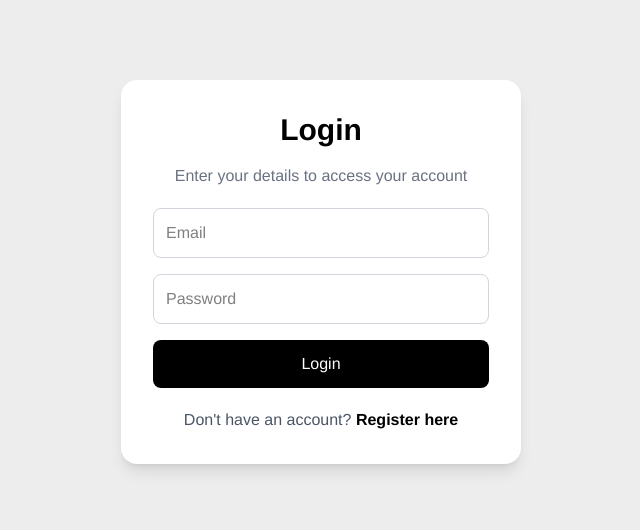
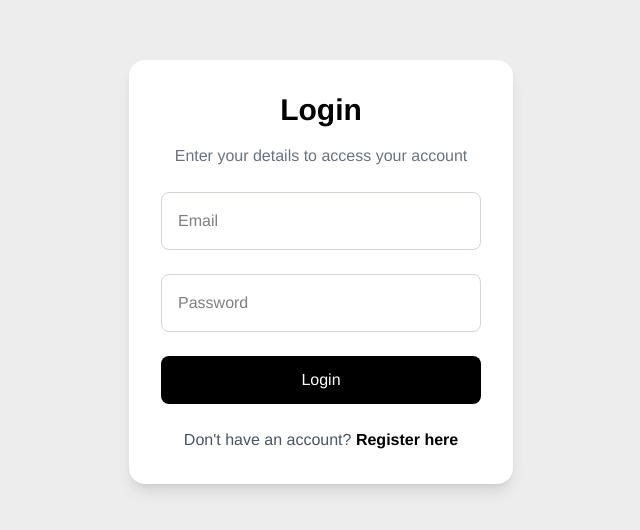
Before and after one commit to NofilHafeez/realtime-chat-app, a React (Vite) app in the folder frontend/: page / in a window 1280 px wide. Shown: the part 128-658 px from the top of the page, without its empty margins (319-959 px from the left). Built offline with nearby package versions, Linux system fonts and the light colour scheme; no server answers; a web font is replaced by a local one.

Commit message:
Optimized it

```diff
--- a/frontend/src/page/LoginPage.jsx
+++ b/frontend/src/page/LoginPage.jsx
@@ -8,10 +8,8 @@ const LoginPage = () => {
   const { setUser, fetchUser } = useContext(AuthContext); // ✅ Use AuthContext
   const [message, setMessage] = useState(null);
   const [credentials, setCredentials] = useState({ email: "", password: "" });
+  const [loading, setLoading] = useState(false);  // To handle loading state
   const API_URL = import.meta.env.MODE === "development" ? "http://localhost:3000" : "https://confused-loraine-nofil-apps-6f553274.koyeb.app";
-
-
-
 
   const handleChange = (e) => {
     setCredentials({ ...credentials, [e.target.name]: e.target.value });
@@ -19,6 +17,7 @@ const LoginPage = () => {
 
   const handleLogin = useCallback(async (e) => {
     e.preventDefault();
+    setLoading(true); // Start loading state
     try {
       const response = await axios.post(`${API_URL}/api/auth/login`, credentials, {
         withCredentials: true, // Include cookies
@@ -27,14 +26,17 @@ const LoginPage = () => {
       if (response.data.success) {
         setMessage({ type: "success", text: response.data.success[0] });
 
+        // Await the fetchUser function to ensure data is fetched before redirect
         await fetchUser();
 
-        navigate("/chat-page"); // Redirect after login
+        navigate("/chat-page"); // Redirect after login and data fetch
       }
 
     } catch (error) {
       console.error("Error Logging In:", error);
-        setMessage({ type: "error", text: error.response?.data?.flash?.[0] || "Something went wrong" });
+      setMessage({ type: "error", text: error.response?.data?.flash?.[0] || "Something went wrong" });
+    } finally {
+      setLoading(false); // End loading state
     }
   });
 
@@ -42,27 +44,55 @@ const LoginPage = () => {
     <div className="flex items-center justify-center min-h-screen bg-[#ededed] relative">
       {/* Flash Message */}
       {message && (
-        <div className={`absolute top-0 px-4 py-2 rounded text-white ${message.type === "error" ? "bg-red-500" : "bg-green-500"}`}>
+        <div className={`absolute top-0 left-1/2 transform -translate-x-1/2 px-4 py-2 rounded text-white ${message.type === "error" ? "bg-red-500" : "bg-green-500"}`}>
           {message.text}
         </div>
       )}
 
-      <div className="w-[400px] bg-white shadow-lg rounded-2xl p-8 text-black">
-        <h2 className="text-3xl font-bold mb-4 text-center">Login</h2>
-        <p className="text-center text-gray-500 mb-5">Enter your details to access your account</p>
+      <div className="w-full max-w-sm bg-white shadow-lg rounded-2xl p-8 text-black">
+        <h2 className="text-3xl font-semibold mb-4 text-center">Login</h2>
+        <p className="text-center text-gray-500 mb-6">Enter your details to access your account</p>
 
-        <form onSubmit={handleLogin} className="flex flex-col gap-4">
-          <input type="email" name="email" placeholder="Email" className="border border-gray-300 p-3 rounded-lg outline-none focus:border-black" value={credentials.email} onChange={handleChange} required />
-          <input type="password" name="password" placeholder="Password" className="border border-gray-300 p-3 rounded-lg outline-none focus:border-black" value={credentials.password} onChange={handleChange} required />
+        <form onSubmit={handleLogin} className="flex flex-col gap-6">
+          <div className="relative">
+            <input
+              type="email"
+              name="email"
+              placeholder="Email"
+              className="w-full border border-gray-300 p-4 rounded-lg outline-none focus:ring-2 focus:ring-blue-500 transition duration-300"
+              value={credentials.email}
+              onChange={handleChange}
+              required
+            />
+          </div>
 
-          <button type="submit" className="bg-black text-white py-3 rounded-lg hover:bg-gray-900">
-            Login
+          <div className="relative">
+            <input
+              type="password"
+              name="password"
+              placeholder="Password"
+              className="w-full border border-gray-300 p-4 rounded-lg outline-none focus:ring-2 focus:ring-blue-500 transition duration-300"
+              value={credentials.password}
+              onChange={handleChange}
+              required
+            />
+          </div>
+
+          <button
+            type="submit"
+            className="w-full bg-black text-white py-3 rounded-lg hover:bg-gray-900 focus:outline-none focus:ring-4 focus:ring-black transition duration-300"
+            disabled={loading}
+          >
+            {loading ? "Logging in..." : "Login"}
           </button>
         </form>
 
-        <p className="text-center text-gray-600 mt-5">
+        <p className="text-center text-gray-600 mt-6">
           Don't have an account?{" "}
-          <span className="text-black font-bold cursor-pointer" onClick={() => navigate("/register-page")}>
+          <span
+            className="text-black font-semibold cursor-pointer hover:underline"
+            onClick={() => navigate("/register-page")}
+          >
             Register here
           </span>
         </p>
--- a/frontend/src/page/RegisterPage.jsx
+++ b/frontend/src/page/RegisterPage.jsx
@@ -1,17 +1,15 @@
-import React, { useState, useEffect, useContext } from "react";
+import React, { useState, useContext } from "react";
 import axios from "axios";
 import { useNavigate } from "react-router-dom";
 import { AuthContext } from "../context/AuthContext";
 
 const RegisterPage = () => {
     const { fetchUser } = useContext(AuthContext);
-    const [credentials, setCredentials] = useState({name: "", email: "", password: "" });
+    const [credentials, setCredentials] = useState({ name: "", email: "", password: "" });
     const [message, setMessage] = useState(null);
+    const [loading, setLoading] = useState(false);  // To handle loading state
     const navigate = useNavigate();
     const API_URL = import.meta.env.MODE === "development" ? "http://localhost:3000" : "https://confused-loraine-nofil-apps-6f553274.koyeb.app";
-
-
-
 
     const handleChange = (e) => {
         setCredentials({ ...credentials, [e.target.name]: e.target.value });
@@ -19,6 +17,7 @@ const RegisterPage = () => {
 
     const handleRegister = async (e) => {
         e.preventDefault();
+        setLoading(true);  // Start loading state
         try {
             const response = await axios.post(`${API_URL}/api/auth/register`, credentials, {
                 withCredentials: true,
@@ -27,8 +26,8 @@ const RegisterPage = () => {
             if (response.data.success) {
                 setMessage({ type: "success", text: response.data.success[0] });
 
-                await fetchUser(); // Wait for the user to be fetched
-                navigate('/');
+                await fetchUser();  // Wait for the user to be fetched
+                navigate('/');  // Navigate to home or login page
             }
         } catch (error) {
             console.error("Error registering:", error);
@@ -38,23 +37,26 @@ const RegisterPage = () => {
             } else {
                 setMessage({ type: "error", text: "Something went wrong, please try again" });
             }
+        } finally {
+            setLoading(false);  // End loading state
         }
     };
 
     return (
-        <div className="flex items-center justify-center min-h-screen relative bg-[#ededed]">
+        <div className="flex items-center justify-center min-h-screen bg-[#ededed] relative">
             {/* Display flash message */}
             {message && (
-                <div className={`absolute top-0 p-3 rounded mb-4
+                <div className={`absolute top-0 left-1/2 transform -translate-x-1/2 p-3 rounded mb-4
                   ${message.type === "error" ? "bg-red-500" : "bg-green-500"} text-white`}>
                     {message.text}
                 </div>
             )}
 
             <div className="w-full max-w-md bg-white p-8 rounded-2xl shadow-lg">
-                <h1 className="text-3xl font-bold text-center mb-6">Register</h1>
+                <h1 className="text-3xl font-semibold text-center mb-6">Create an Account</h1>
 
-                <form onSubmit={handleRegister} className="flex flex-col gap-4">
+                <form onSubmit={handleRegister} className="flex flex-col gap-6">
+                    <div className="relative">
                         <input
                             type="text"
                             name="name"
@@ -62,8 +64,11 @@ const RegisterPage = () => {
                             value={credentials.name}
                             onChange={handleChange}
                             required
-                        className="p-3 border border-gray-300 rounded-lg outline-none"
+                            className="w-full p-4 border border-gray-300 rounded-lg outline-none focus:ring-2 focus:ring-blue-500 transition"
                         />
+                    </div>
+
+                    <div className="relative">
                         <input
                             type="email"
                             name="email"
@@ -71,8 +76,11 @@ const RegisterPage = () => {
                             value={credentials.email}
                             onChange={handleChange}
                             required
-                        className="p-3 border border-gray-300 rounded-lg outline-none"
+                            className="w-full p-4 border border-gray-300 rounded-lg outline-none focus:ring-2 focus:ring-blue-500 transition"
                         />
+                    </div>
+
+                    <div className="relative">
                         <input
                             type="password"
                             name="password"
@@ -80,12 +88,28 @@ const RegisterPage = () => {
                             value={credentials.password}
                             onChange={handleChange}
                             required
-                        className="p-3 border border-gray-300 rounded-lg outline-none"
+                            className="w-full p-4 border border-gray-300 rounded-lg outline-none focus:ring-2 focus:ring-blue-500 transition"
                         />
-                    <button type="submit" className="bg-gray-500 text-white py-3 rounded-lg hover:bg-gray-600 transition">
-                        Register
+                    </div>
+
+                    <button
+                        type="submit"
+                        className="w-full bg-black text-white py-3 rounded-lg hover:bg-zinc-800 transition"
+                        disabled={loading}
+                    >
+                        {loading ? "Registering..." : "Register"}
                     </button>
                 </form>
+
+                <p className="text-center text-gray-600 mt-5">
+                    Already have an account?{" "}
+                    <span
+                        className="text-black font-semibold cursor-pointer hover:underline"
+                        onClick={() => navigate("/login-page")}
+                    >
+                        Login here
+                    </span>
+                </p>
             </div>
         </div>
     );
```
Lines whose indentation alone changed are shown as unchanged.
